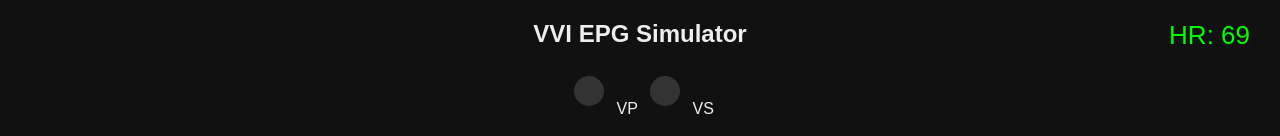
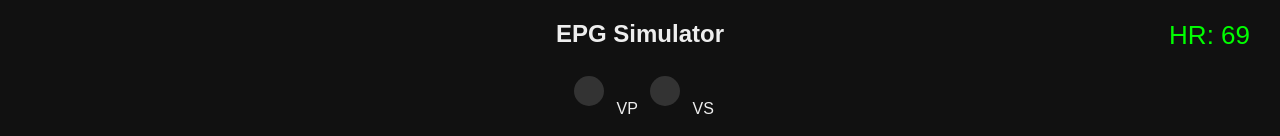
Before and after one commit to RonaldRay-gun/VVI-Pacing-Sim, a plain HTML site: page index.html in a window 1280 px wide. Shown: the top 136 px of the page. Drawn offline with Linux system fonts and the light colour scheme.

Commit message:
index.html

```diff
--- a/index.html
+++ b/index.html
@@ -63,7 +63,7 @@ button {
 
 <body>
 
-<h2>VVI EPG Simulator</h2>
+<h2>EPG Simulator</h2>
 
 <div id="hrDisplay">HR: --</div>
 
```
